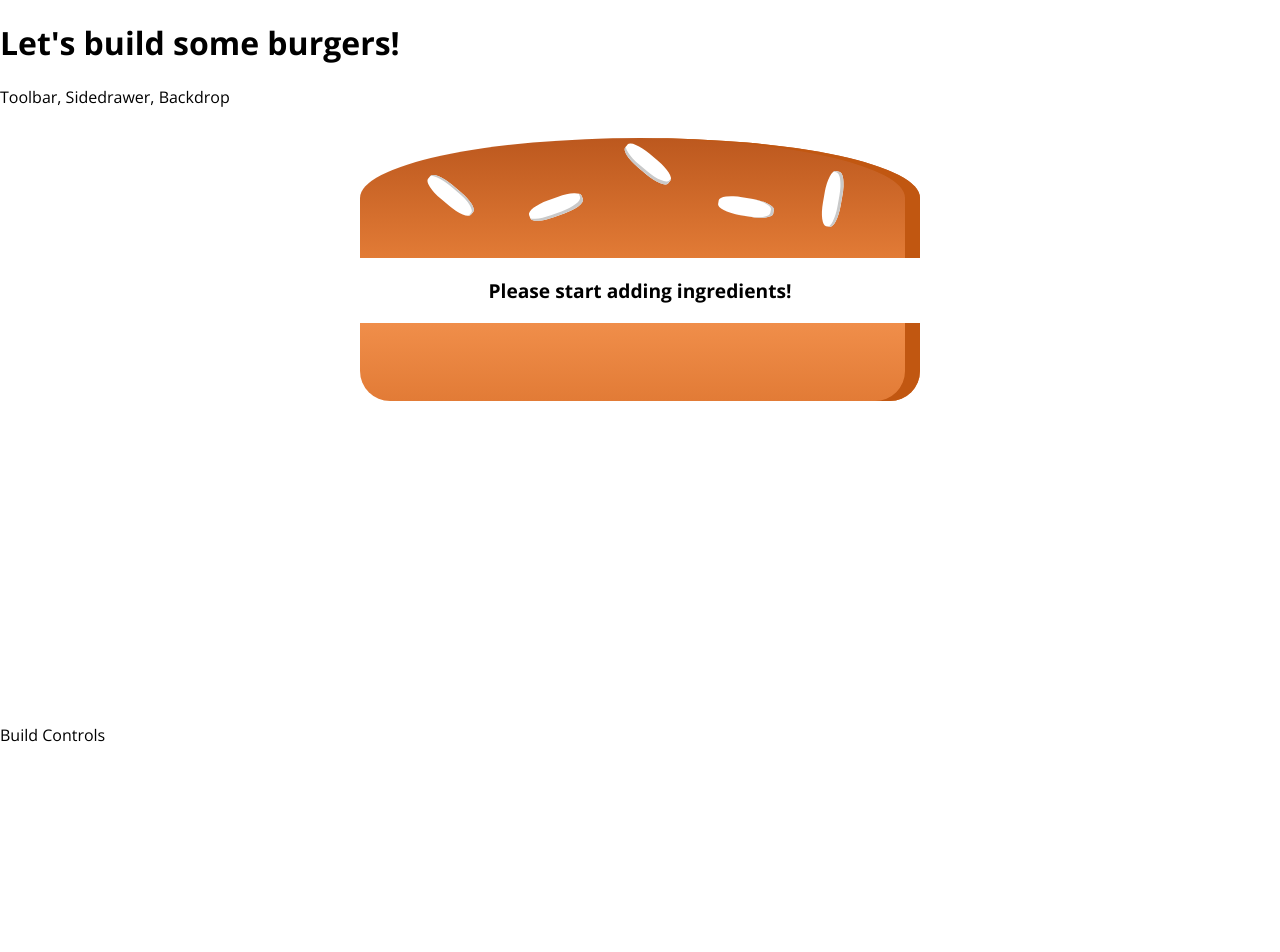
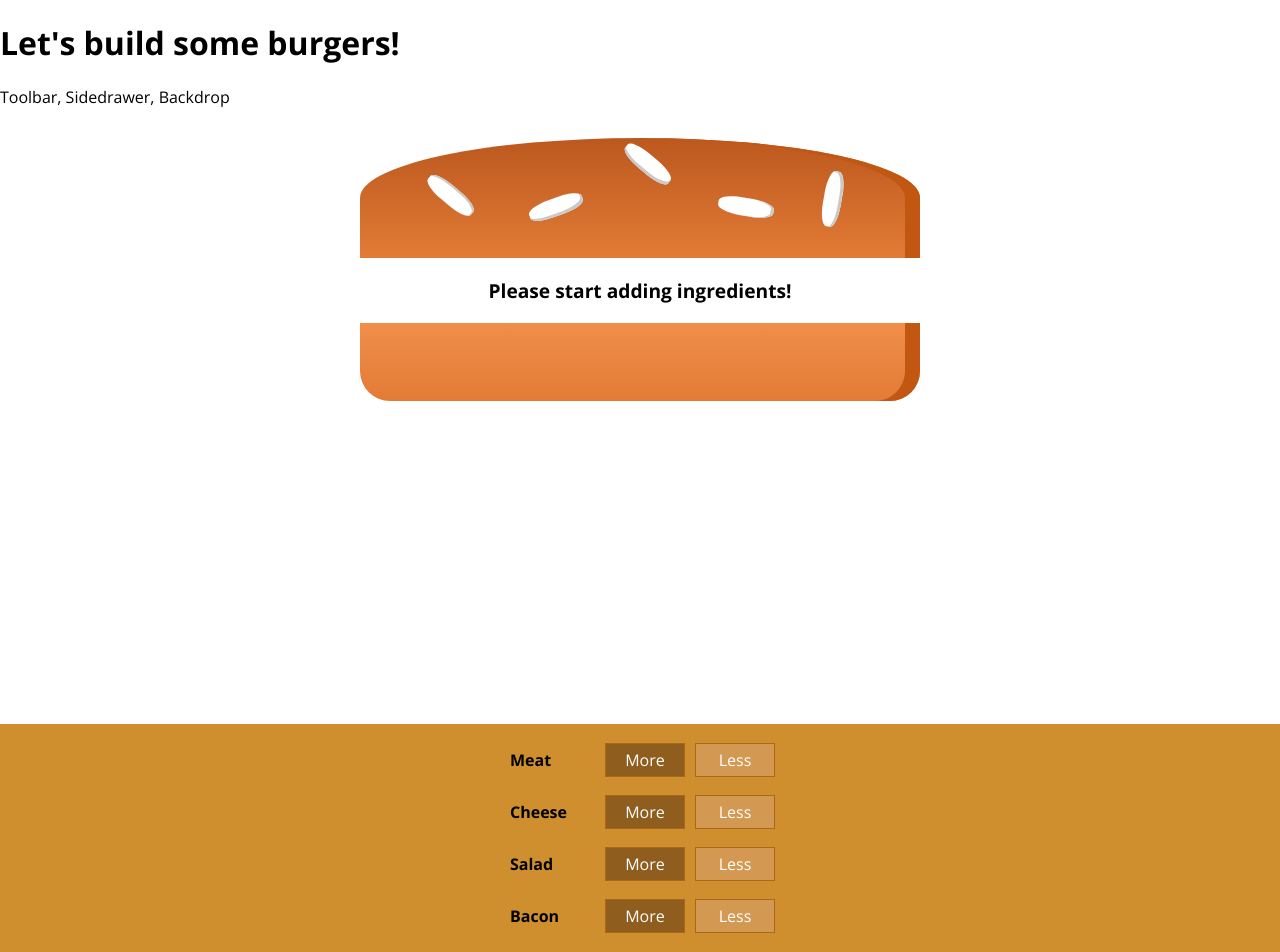
Before and after one commit to janko101/burger-builder-app, a React (Create React App) app: page / in a window 1280 px wide. Before the commit the page ends 800 px from the top, so only its background shows below. Built offline with nearby package versions, Linux system fonts and the light colour scheme.

Commit message:
Dislays BuildControls component on the page

```diff
--- a/src/Components/BuildControl.jsx
+++ b/src/Components/BuildControl.jsx
@@ -1,5 +1,5 @@
 import React from "react";
-import classes from "BuildControl.module.css";
+import classes from "./BuildControl.module.css";
 
 const BuildControl = (props) => {
   return (
--- a/src/Components/BuildControls.jsx
+++ b/src/Components/BuildControls.jsx
@@ -1,10 +1,20 @@
 import React from 'react';
 import classes from './BuildControls.module.css'
+import BuildControl from './BuildControl';
+
+const controls = [
+  {label: 'Meat', type: 'meat'},
+  {label: 'Cheese', type: 'cheese'},
+  {label: 'Salad', type: 'salad'},
+  {label: 'Bacon', type: 'bacon'},
+]
 
 const BuildControls = (props) => {
   return (
     <div className={classes.BuildControls}>
-
+      {controls.map(ctrl => (
+        <BuildControl key={ctrl.label} label={ctrl.label} />
+      ))}
     </div>
   );
 }
--- a/src/Components/BurgerBuilder.jsx
+++ b/src/Components/BurgerBuilder.jsx
@@ -1,5 +1,6 @@
 import React, { Component } from 'react';
 import Burger from './Burger'
+import BuildControls from './BuildControls';
 
 class BurgerBuilder extends Component {
   state = {
@@ -14,7 +15,7 @@
     return (
       <>
         <Burger ingredients={this.state.ingredients}/>
-        <div>Build Controls</div>
+        <BuildControls />
       </>
     );
   }
```
